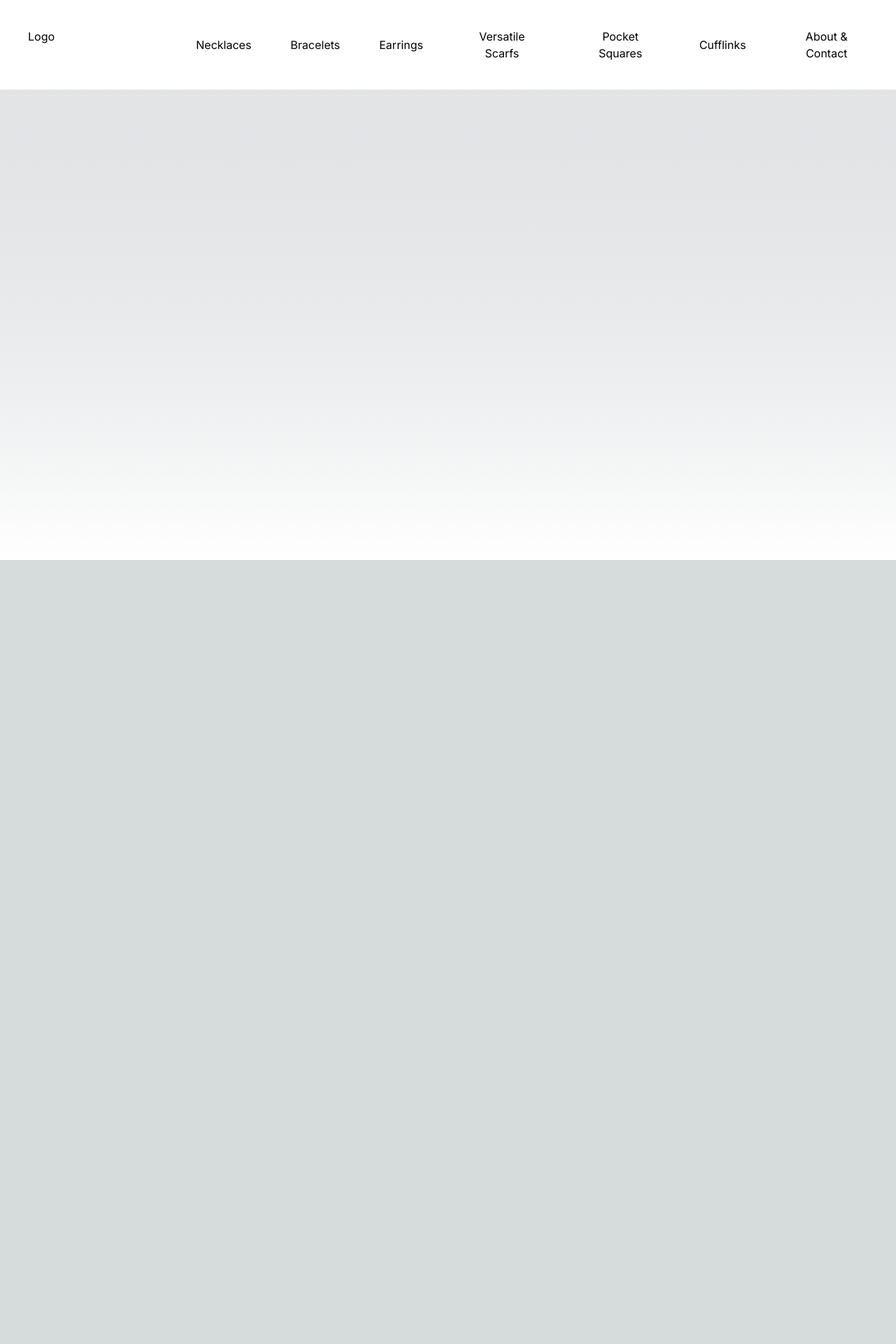
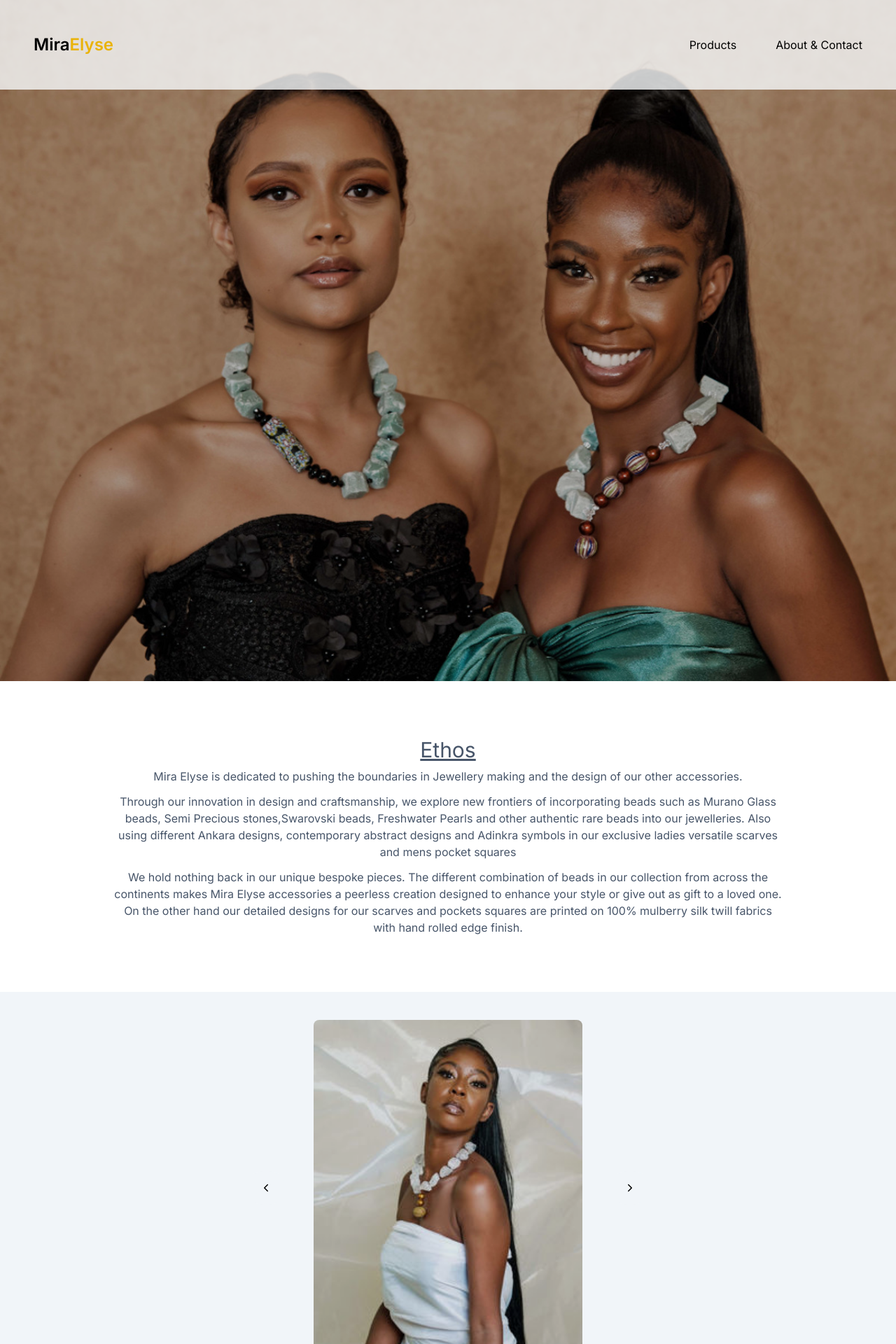
Before and after one commit to kkopoku/miraelyse, a Next.js app: page / in a window 1280 px wide. Shown: the top 1920 px of the page at 70% size. Before the commit the page ends 800 px from the top, so only its background shows below. Built offline with nearby package versions, Linux system fonts and the light colour scheme.

Commit message:
working on the homepage

```diff
--- a/app/layout.js
+++ b/app/layout.js
@@ -4,7 +4,7 @@ import './globals.css'
 const inter = Inter({ subsets: ['latin'] })
 
 export const metadata = {
-  title: 'Create Next App',
+  title: 'MiraElyse',
   description: 'Generated by create next app',
 }
 
--- a/app/page.js
+++ b/app/page.js
@@ -1,11 +1,67 @@
-import TopNavigation from '@/components/TopNavigation'
-import Image from 'next/image'
+import React from "react";
+import TopNavigation from "@/components/TopNavigation";
+import Image from "next/image";
+import SlideShow from "@/components/SlideShow";
+import Footer from "@/components/Footer";
 
 export default function Home() {
+
+  const introText = [
+    "Mira Elyse is dedicated to pushing the boundaries in Jewellery making and the design of our other accessories.",
+    "Through our innovation in design and craftsmanship, we explore new frontiers of incorporating beads such as Murano Glass beads, Semi Precious stones,Swarovski beads, Freshwater Pearls and other authentic rare beads into our jewelleries. Also using different Ankara designs, contemporary abstract designs and Adinkra symbols in our exclusive ladies versatile scarves and mens pocket squares",
+    "We hold nothing back in our unique bespoke pieces. The different combination of beads in our collection from across the continents makes Mira Elyse accessories a peerless creation designed to enhance your style or give out as gift to a loved one. On the other hand our detailed designs for our scarves and pockets squares are printed on 100% mulberry silk twill fabrics with hand rolled edge finish."
+  ]
+
+  const whyChooseText = [
+    "Mira Elyse is your destination for exclusive accessories crafted with precision and care. We use only the finest materials – genuine authentic beads, antique silver or gold, and stainless steel for our jewelry. The silk range fabrics grace our versatile scarves and pocket squares.",
+    "Our designs are bespoke, handcrafted in limited quantities for a truly unique touch. Each piece is a celebration of authenticity and elegance, making a statement that goes beyond style.",
+    "Packaged with utmost care, our accessories come in organza bags, Mira Elyse gift boxes, or velvet pouches, adding sophistication to your purchase. The ladies' scarves, men's pocket squares, and Murano glass cufflinks are elegantly presented in Mira Elyse packaging.",
+    "Your purchase includes a label card detailing the diverse beads used in our accessories, offering a glimpse into the craftsmanship and variety we offer. Elevate your style with Mira Elyse – where every accessory is a work of art, designed to make a statement."
+  ]
+
+  const sliderImages = [
+    {url : "/images/carousel01.jpg"},
+    {url : "/images/carousel02.jpg"},
+    {url : "/images/carousel03.jpg"},
+  ]
+
   return (
-    <main className="flex min-h-screen flex-col items-center justify-between border-gray-300 bg-gradient-to-b from-zinc-200">
+    <main className="flex min-h-screen flex-col bg-white h-full">
+
       <TopNavigation />
 
+      {/* Banner */}
+      <Image
+        src="/images/homepage-one-banner.jpg"
+        width={900}
+        height={500}
+        alt=""
+        className="w-full brightness-75 z-0"
+      />
+
+      {/* Intro Text*/}
+      <div className="flex flex-col w-full items-center text-center py-20 text-slate-600">
+        <p className="underline text-3xl pb-2">Ethos</p>
+        <div className="flex flex-col w-3/4 justify-center gap-3">{introText.map((text)=>{
+          return <p key={text}>{text}</p>
+        })}</div>
+      </div>
+
+      {/* Slider */}
+      <div className="bg-slate-100 py-10">
+        <SlideShow />
+      </div>
+
+      {/* Why Pick MiraElyse */}
+      <div className="flex flex-col w-full items-center text-center py-20 text-slate-600">
+        <p className="underline text-3xl pb-2">Why Choose MiraElyse</p>
+        <div className="flex flex-col w-3/4 justify-center gap-3">{whyChooseText.map((text)=>{
+          return <p key={text}>{text}</p>
+        })}</div>
+      </div>
+
+      <Footer />
+
     </main>
-  )
+  );
 }
--- /dev/null
+++ b/components/Footer.jsx
@@ -0,0 +1,12 @@
+'use client'
+import { IoLogoInstagram } from "react-icons/io";
+import { RiTwitterXFill } from "react-icons/ri";
+
+export default function Footer(){
+    return(
+        <div className="flex flex-row bg-black justify-center p-20 gap-10 text-white text-center">
+            <button onClick={()=>window.open('https://www.instagram.com/mira_elyse/?hl=en','_blank')}><IoLogoInstagram className="text-3xl"/></button>
+            <button onClick={()=>window.open('https://twitter.com/mira_elyse','_blank')}><RiTwitterXFill className="text-3xl"/></button>
+        </div>
+    )
+}
--- /dev/null
+++ b/components/Logo.jsx
@@ -0,0 +1,8 @@
+export default function Logo() {
+  return (
+    <div className="flex flex-row text-2xl font-semibold">
+      <p>Mira</p>
+      <p className="text-yellow-500">Elyse</p>
+    </div>
+  );
+}
--- /dev/null
+++ b/components/SlideShow.jsx
@@ -0,0 +1,42 @@
+"use client";
+import { useState } from "react";
+import { IoIosArrowForward, IoIosArrowBack } from "react-icons/io";
+
+const images = [
+  "/images/carousel01.jpg",
+  "/images/carousel02.jpg",
+  "/images/carousel03.jpg",
+  "/images/carousel04.jpg",
+  "/images/carousel05.jpg",
+  "/images/carousel06.jpg",
+  "/images/carousel07.jpg",
+  "/images/carousel08.jpg",
+  "/images/carousel09.jpg",
+  "/images/carousel10.jpg",
+];
+
+export default function SlideShow() {
+  const [currentIndex, setCurrentIndex] = useState(0);
+
+  const nextSlide = () => {
+    setCurrentIndex((prevIndex) => (prevIndex + 1) % images.length);
+  };
+
+  const prevSlide = () => {
+    setCurrentIndex(
+      (prevIndex) => (prevIndex - 1 + images.length) % images.length
+    );
+  };
+
+  return (
+    <div className="flex items-center justify-center gap-10">
+      <button className="p-4 px-5 rounded-full bg-slate-100 hover:text-yellow-500" onClick={prevSlide}><IoIosArrowBack /></button>
+      <img
+        src={images[currentIndex]}
+        alt={`Slide ${currentIndex + 1}`}
+        className="w-96 object-cover brightness-90 rounded-lg"
+      />
+      <button className="p-4 px-5 rounded-full bg-slate-100 hover:text-yellow-500" onClick={nextSlide}><IoIosArrowForward /></button>
+    </div>
+  );
+}
--- a/components/TopNavigation.jsx
+++ b/components/TopNavigation.jsx
@@ -1,38 +1,51 @@
+import Logo from "./Logo";
+
 export default function TopNavigation() {
+  // const navItems = [
+  //   {
+  //     name: "About & Contact",
+  //     route: "/order",
+  //   },
+  //   {
+  //     name: "Cufflinks",
+  //     route: "/order",
+  //   },
+  //   {
+  //     name: "Pocket Squares",
+  //     route: "/order",
+  //   },
+  //   {
+  //     name: "Versatile Scarfs",
+  //     route: "/order",
+  //   },
+  //   {
+  //     name: "Earrings",
+  //     route: "/order",
+  //   },
+  //   {
+  //     name: "Bracelets",
+  //     route: "/login",
+  //   },
+  //   {
+  //     name: "Necklaces",
+  //     route: "/signin",
+  //   },
+  // ];
+
   const navItems = [
     {
       name: "About & Contact",
       route: "/order",
     },
     {
-      name: "Cufflinks",
+      name: "Products",
       route: "/order",
-    },
-    {
-      name: "Pocket Squares",
-      route: "/order",
-    },
-    {
-      name: "Versatile Scarfs",
-      route: "/order",
-    },
-    {
-      name: "Earrings",
-      route: "/order",
-    },
-    {
-      name: "Bracelets",
-      route: "/login",
-    },
-    {
-      name: "Necklaces",
-      route: "/signin",
     },
   ];
 
   return (
-    <div className="flex w-screen p-10 bg-white">
-      <div className="flex flex-row basis-1/5">Logo</div>
+    <div className="flex fixed w-screen p-12 bg-slate-50 bg-opacity-80 z-50">
+      <div className="flex flex-row basis-1/5"><Logo /></div>
       <div className="flex basis-4/5 flex-row-reverse gap-14 ">
         {navItems.map((navItem) => {
           return <button key={navItem.route}>{navItem.name}</button>;
```
Also changed, not shown: package.json (+6 -4 lines), 1 other file (tests, documents, lock files or other folders).
